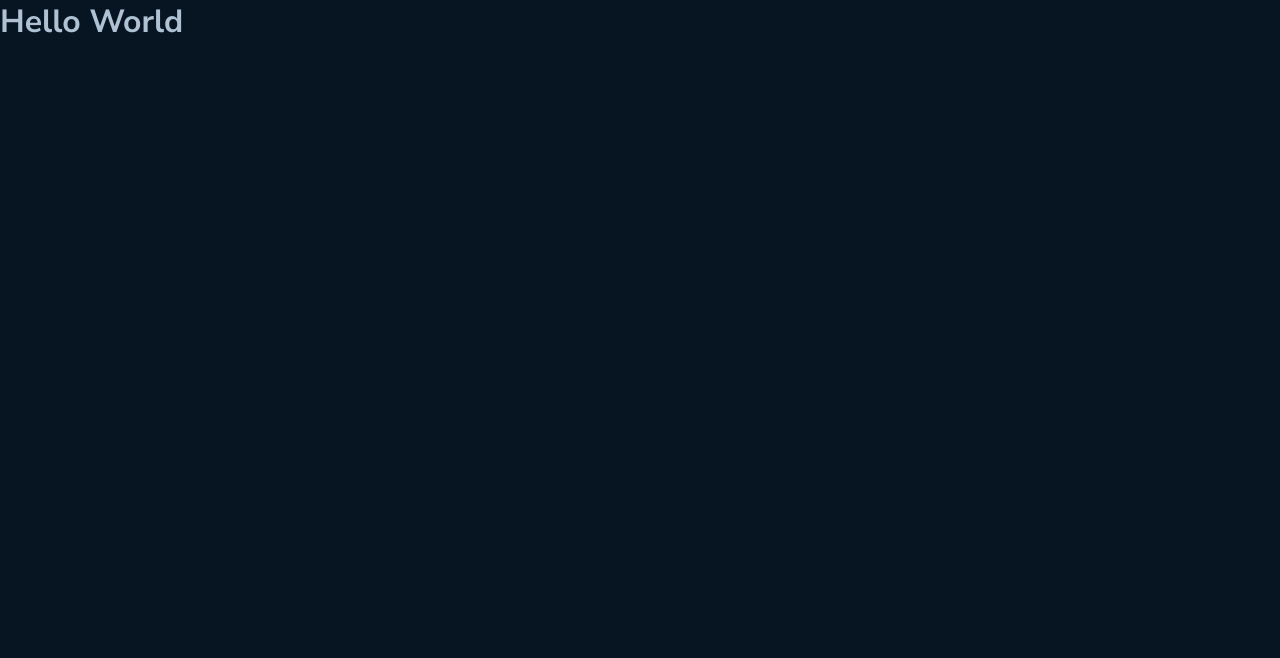
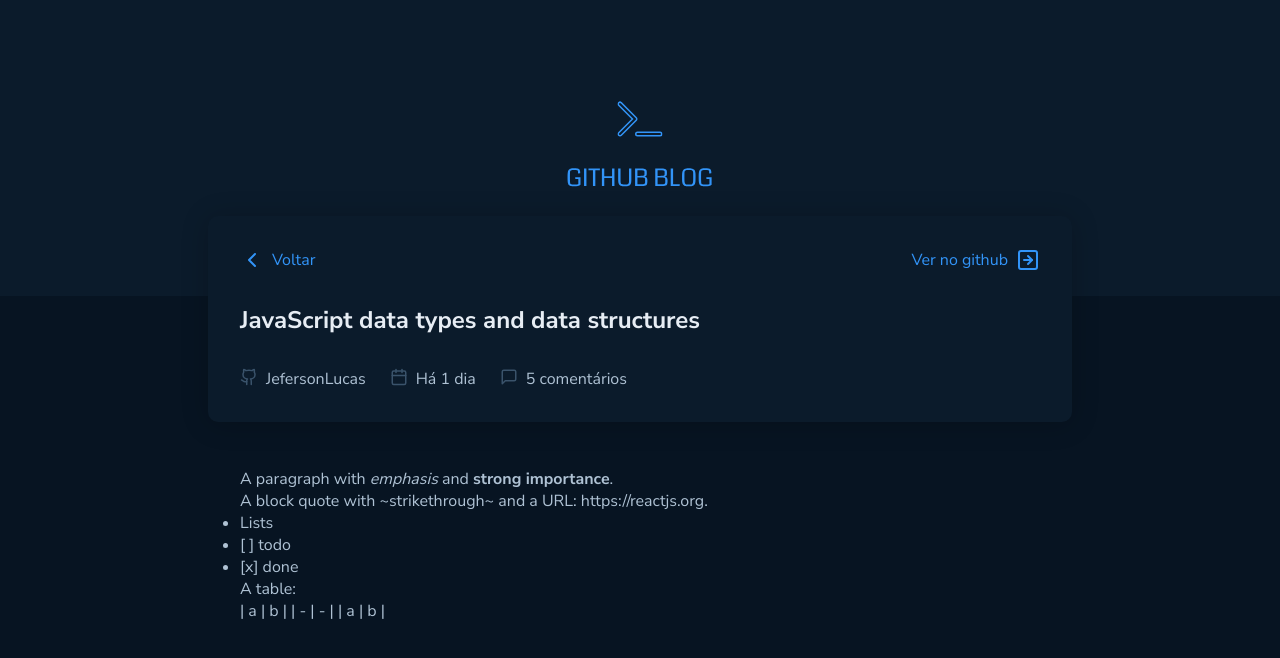
Before and after one commit to JefersonLucas/github-blog, a React (Vite) app: page / in a window 1280 px wide. Shown: the top 658 px of the page. Built offline with nearby package versions, Linux system fonts and the light colour scheme.

Commit message:
feat: used theme provider and post page

```diff
--- a/src/App.tsx
+++ b/src/App.tsx
@@ -1,13 +1,14 @@
+import { Post } from '@/pages/Post'
+import { GlobalStyle } from '@/styles/global'
+import { defaultTheme } from '@/styles/themes/default'
 import { ThemeProvider } from 'styled-components'
-import { GlobalStyle } from './styles/global'
-import { defaultTheme } from './styles/themes/default'
 
 export function App() {
 	return (
 		<ThemeProvider theme={defaultTheme}>
 			<GlobalStyle />
 
-			<h1>Hello World</h1>
+			<Post />
 		</ThemeProvider>
 	)
 }
```
